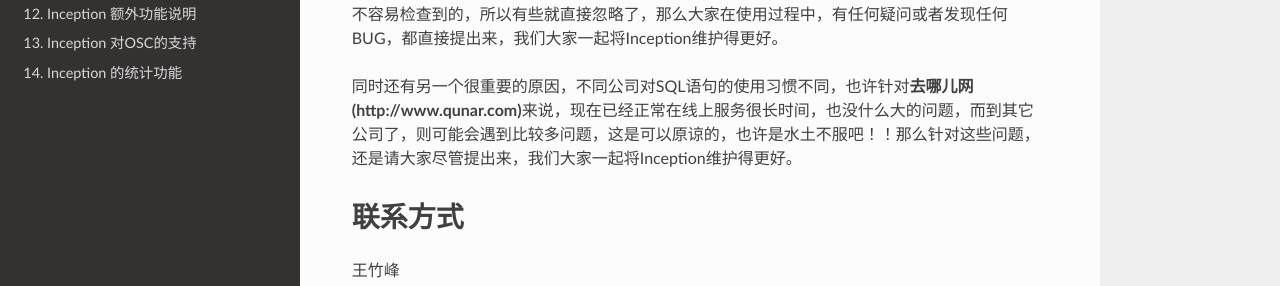
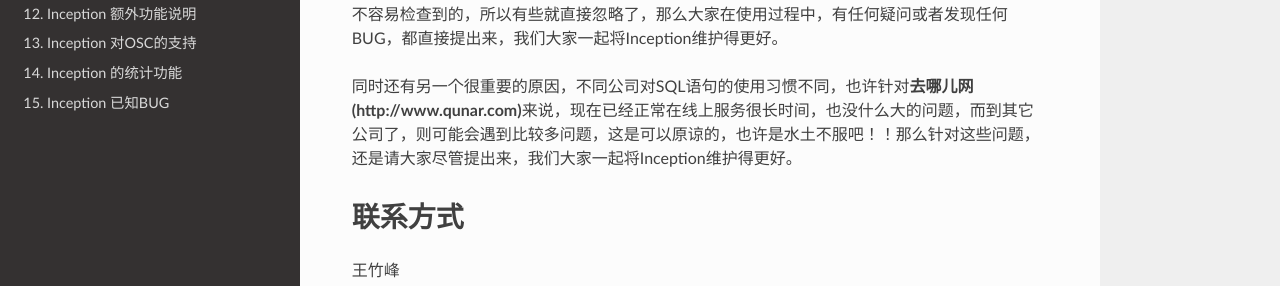
Before and after one commit to mysql-inception/inception-document, an MkDocs documentation site: the page built from docs/index.md, in a window 1280 px wide. Shown: the part 493-779 px from the top of the page. Built offline with MkDocs 1.6.1, drawn with Linux system fonts in a browser that asks for light colours; nearby versions of some CDN libraries; old or Windows-style settings are respelled for this version of MkDocs.

Commit message:
新增BUG列表说明

```diff
--- a/mkdocs.yml
+++ b/mkdocs.yml
@@ -17,3 +17,4 @@ pages:
  - [extras.md, '12. Inception 额外功能说明']
  - [osc.md, '13. Inception 对OSC的支持']
  - [statistic.md, '14. Inception 的统计功能']
+ - [bugs.md, '15. Inception 已知BUG']
```
